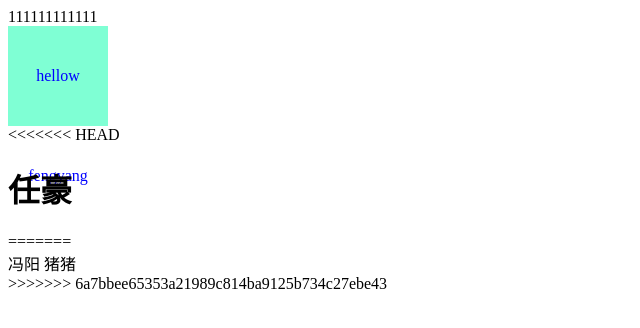
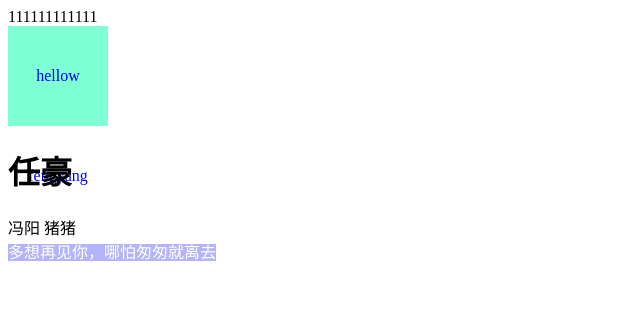
Before and after one commit to WangXiaoJiess/6, a plain HTML site: page index.html in a window 1280 px wide. Shown: the whole page, without its empty margins (0-640 px from the left). Drawn offline with Linux system fonts and the light colour scheme.

Commit message:
申文静3

```diff
--- a/index.html
+++ b/index.html
@@ -8,14 +8,22 @@
 <body>
     111111111111
     <div class="div1">hellow fengyang</div>
-<<<<<<< HEAD
+
     <h1>任豪</h1>
-=======
+
     <div>冯阳  猪猪</div>
->>>>>>> 6a7bbee65353a21989c814ba9125b734c27ebe43
+
+    <span>多想再见你，哪怕匆匆就离去</span>
+
+
+
 </body>
 
 <style>
+    span{
+        background: rgba(4, 8, 245, 0.3);
+        color: white;
+    }
     .div1 {
         width: 100px;
         height: 100px;
```
